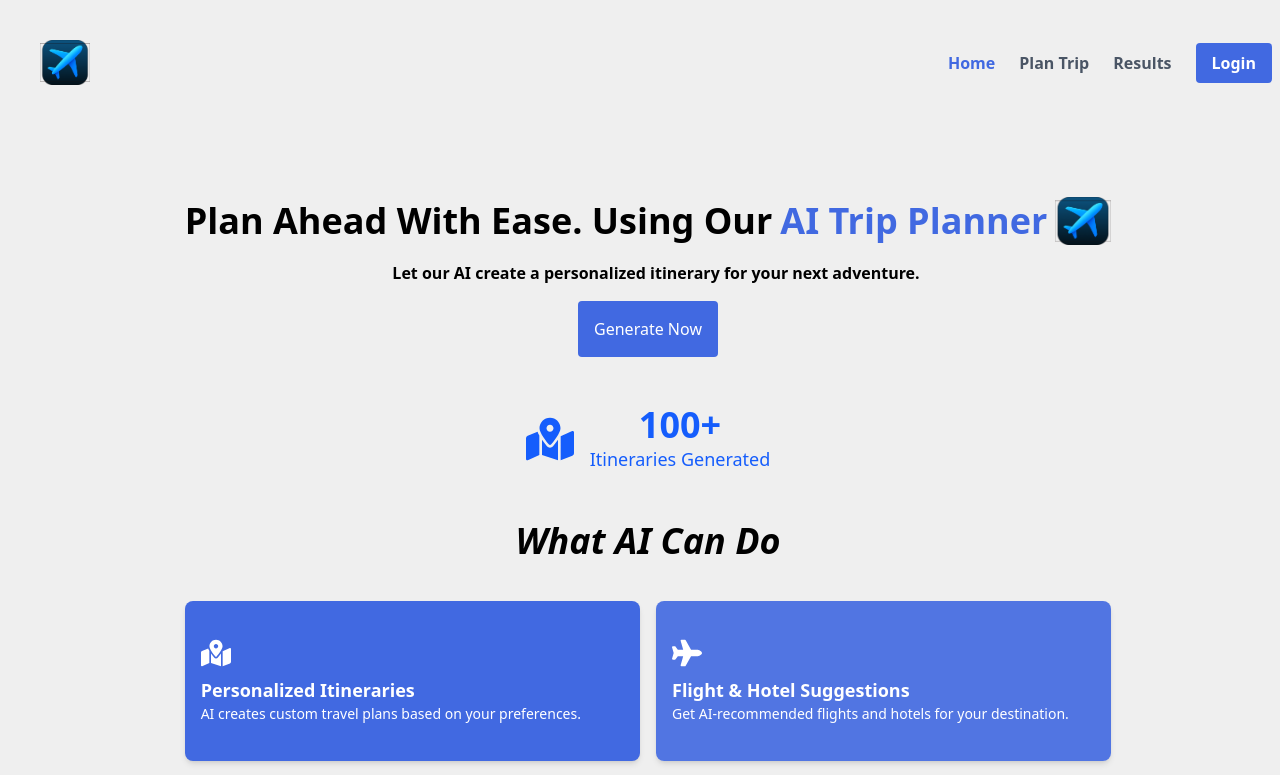
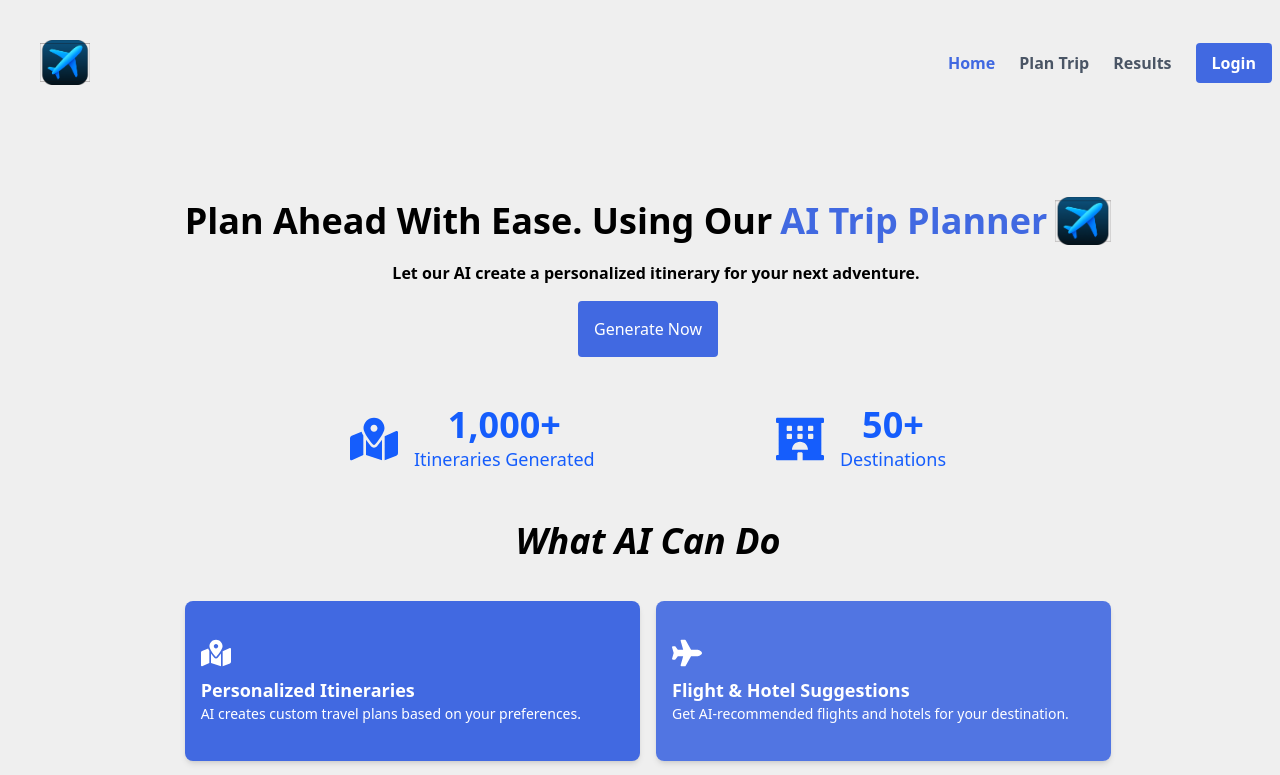
Before and after one commit to AbdulAdnan7/AIPlanner, a React (Vite) app in the folder Frontend/: page / in a window 1280 px wide. Shown: the top 775 px of the page. Built offline with nearby package versions, Linux system fonts and the light colour scheme.

Commit message:
Added Changes

```diff
--- a/Frontend/package.json
+++ b/Frontend/package.json
@@ -24,6 +24,7 @@
     "react-markdown": "^10.1.0",
     "react-router": "^7.7.1",
     "react-router-dom": "^7.7.1",
+    "recharts": "^3.2.1",
     "tailwindcss": "^4.1.11",
     "three": "^0.179.1"
   },
--- /dev/null
+++ b/Frontend/src/components/GraphsSections.jsx
@@ -0,0 +1,11 @@
+import React from 'react'
+
+const GraphsSection = () => {
+  return (
+    <div>
+
+    </div>
+  )
+}
+
+export default GraphsSection
--- a/Frontend/src/components/HeroSection.jsx
+++ b/Frontend/src/components/HeroSection.jsx
@@ -5,6 +5,7 @@ FaUtensils, FaLandmark } from 'react-icons/fa';
 import Logo from '../../public/Logo.png'
 import ScrollReveal from './ScrollReveal';
 import StatsCounter from './StatCounter';
+import GraphsSection from './GraphsSections';
 
 
 const Home = () => {
@@ -78,7 +79,7 @@ const Home = () => {
    </section>
 
    <section className='min-h-screen'>
-
+    <GraphsSection />
    </section>
     </>
   );
--- a/Frontend/src/components/StatCounter.jsx
+++ b/Frontend/src/components/StatCounter.jsx
@@ -1,18 +1,29 @@
 import CountUp from "react-countup";
-import { FaMapMarkedAlt } from "react-icons/fa";
+import { FaMapMarkedAlt, FaHotel } from "react-icons/fa";
 
 export default function StatsCounter() {
   return (
     <section className="py-12">
-      <div className="max-w-5xl mx-auto text-center">
+      <div className="max-w-5xl mx-auto text-center flex gap-4 justify-evenly">
         <div className="flex items-center justify-center gap-4">
           <FaMapMarkedAlt className="text-5xl text-blue-600" />
           <div>
             <h2 className="text-4xl font-bold text-blue-600">
-              <CountUp end={100} duration={2} />+
+              <CountUp end={1000} duration={2} />+
             </h2>
             <p className="text-lg font-medium text-blue-600">
               Itineraries Generated
+            </p>
+          </div>
+        </div>
+           <div className="flex items-center justify-center gap-4">
+          <FaHotel className="text-5xl text-blue-600" />
+          <div>
+            <h2 className="text-4xl font-bold text-blue-600">
+              <CountUp end={50} duration={2} />+
+            </h2>
+            <p className="text-lg font-medium text-blue-600">
+              Destinations
             </p>
           </div>
         </div>
```
Also changed, not shown: 1 other file (tests, documents, lock files or other folders).
